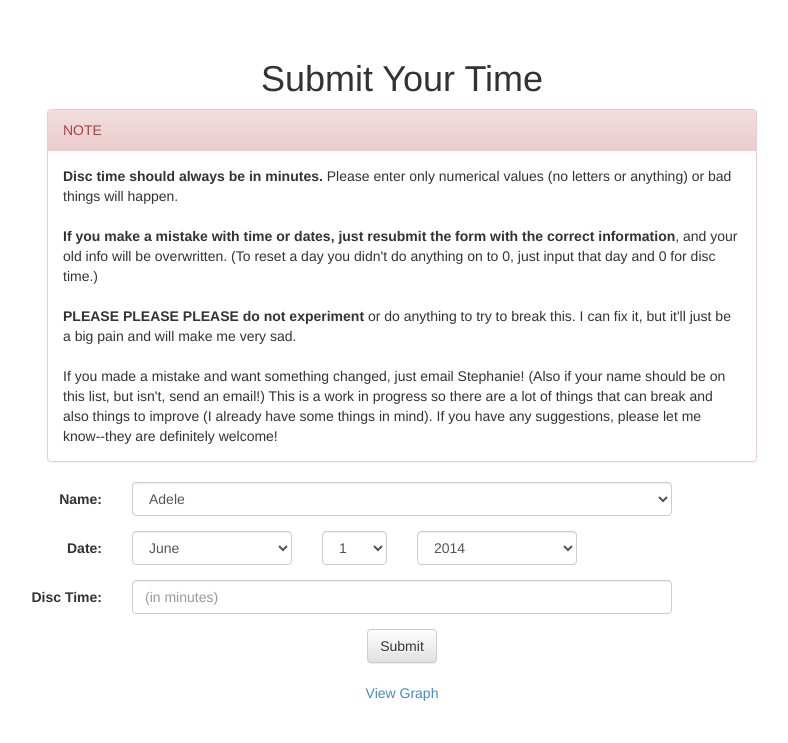
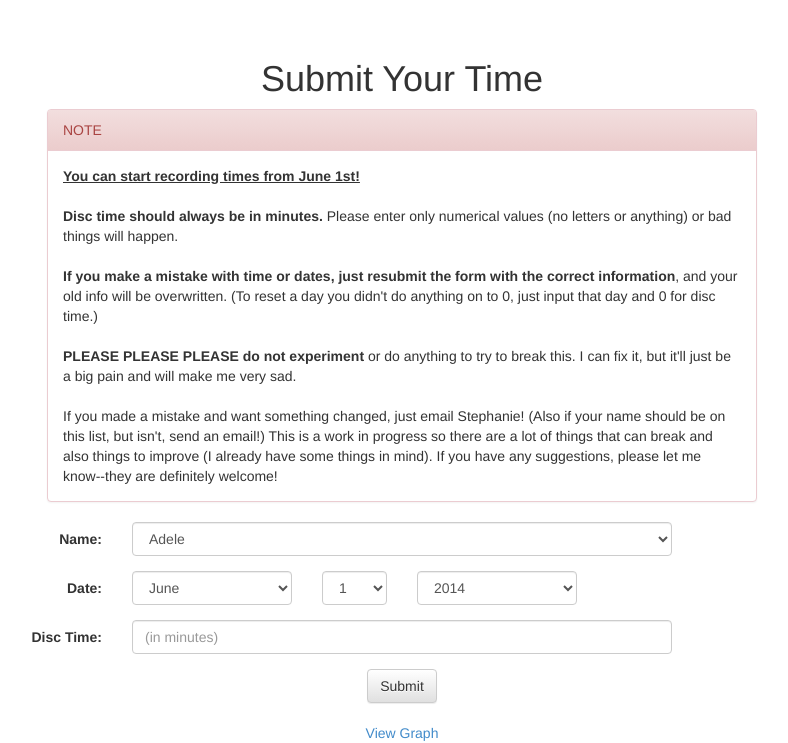
Before and after one commit to phanieste/disc-tracker, a Flask app: page / in a window 1280 px wide. Shown: the part 51-794 px from the top of the page, without its empty margins (238-1026 px from the left). Before the commit the page ends 752 px from the top, so only its background shows below. Run offline with Flask 2, Linux system fonts and the light colour scheme; parts of the project's set-up code (start-up, migrations or seed data) failed here and were passed over; some libraries are stand-ins or nearby versions.

Commit message:
add note

```diff
--- a/templates/form.html
+++ b/templates/form.html
@@ -49,6 +49,7 @@
       <div class="panel panel-danger" style="text-align:left;">
         <div class="panel-heading">NOTE</div>
         <div class="panel-body">
+          <b><u>You can start recording times from June 1st!</u></b><br><br>
           <b>Disc time should always be in minutes.</b> Please enter only numerical values (no letters or anything) or bad things will happen.
           <br><br>
           <b>If you make a mistake with time or dates, just resubmit the form with the correct information</b>, and your old info will be overwritten. (To reset a day you didn't do anything on to 0, just input that day and 0 for disc time.)
```
